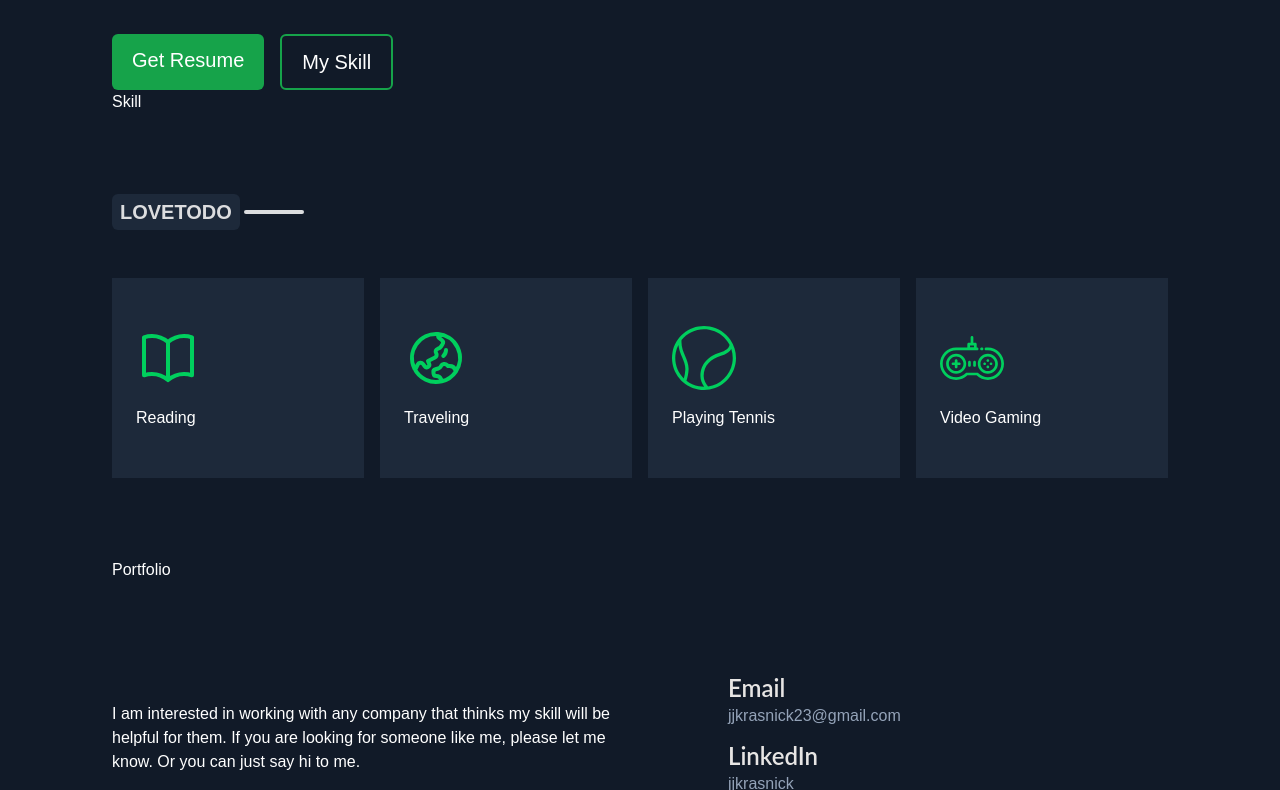
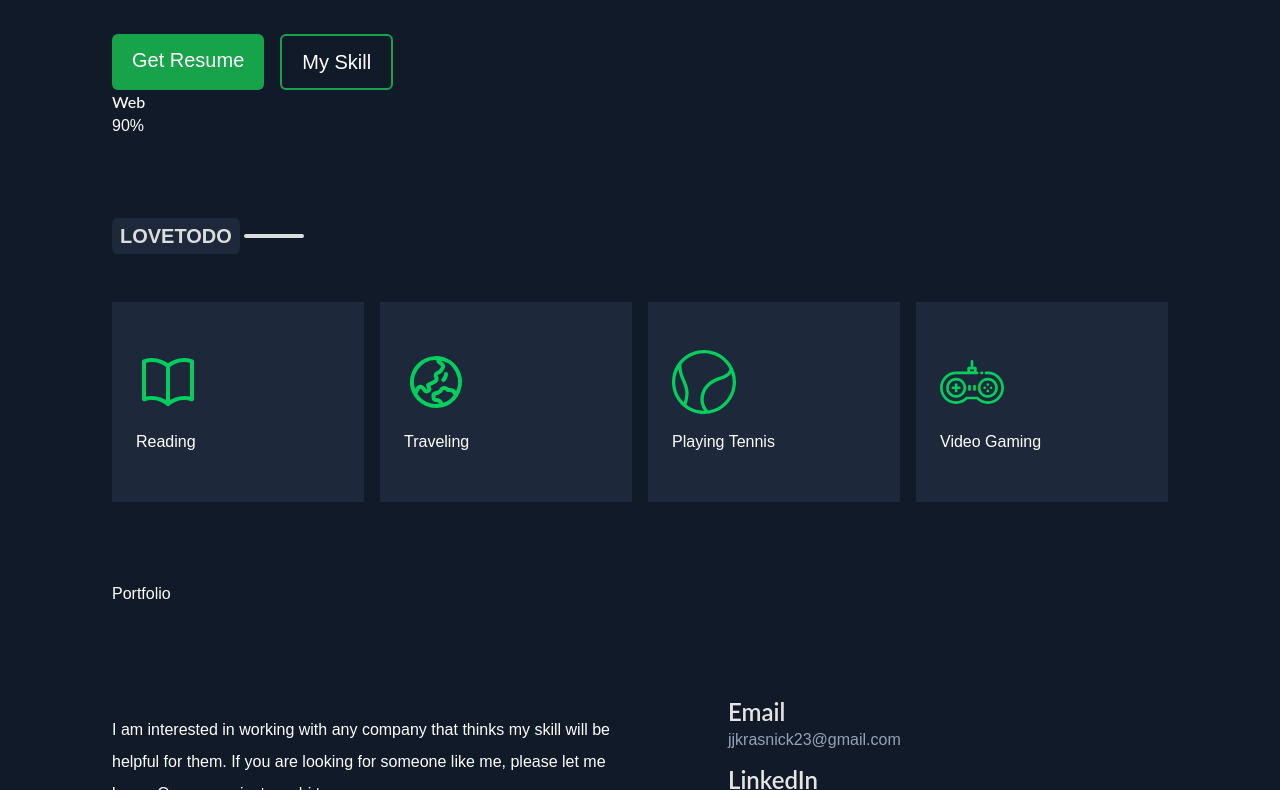
Before and after one commit to NishatFariza/jk-portfolio, a Next.js app: page / in a window 1280 px wide. Shown: the part 1090-1880 px from the top of the page. Built offline with nearby package versions, Linux system fonts and the light colour scheme.

Commit message:
wip:skill bar

```diff
--- a/src/components/Contact.tsx
+++ b/src/components/Contact.tsx
@@ -4,7 +4,7 @@ const Contact = () => {
   return (
     <div className="flex h-96 justify-between items-center">
       <div className="w-6/12">
-        <p className="mb-5">
+        <p className="mb-5 leading-loose">
           I am interested in working with any company that thinks my skill will
           be helpful for them. If you are looking for someone like me, please
           let me know. Or you can just say hi to me.
@@ -36,7 +36,6 @@ const Contact = () => {
             jjkrasnick
           </a>
         </div>
-
       </div>
     </div>
   );
--- a/src/components/Skill.tsx
+++ b/src/components/Skill.tsx
@@ -2,7 +2,12 @@ import React from 'react'
 
 const Skill = () => {
   return (
-    <div>Skill</div>
+    <div>
+      <div>
+        <h4>Web</h4>
+        <span>90%</span>
+      </div>
+    </div>
   )
 }
 
```
